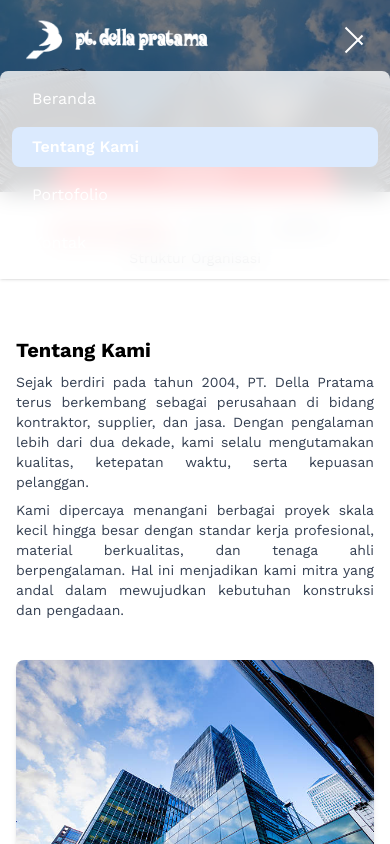
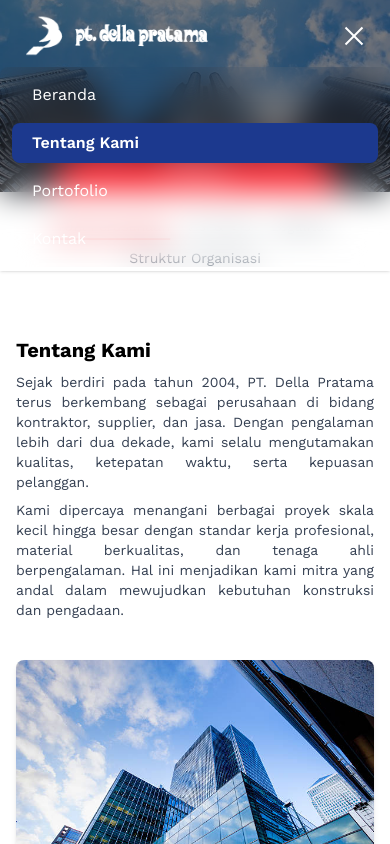
Before and after one commit to muhammadhizqilalfi/dellapratama, a Next.js app: page /about in a window 390 px wide. Both pictures are taken after a click on the button 354 px from the left and 39 px from the top of the page. Shown: the top 844 px of the page. Built offline with nearby package versions, Linux system fonts and the light colour scheme.

Commit message:
fix hamburger

```diff
--- a/app/components/Footer.tsx
+++ b/app/components/Footer.tsx
@@ -17,10 +17,7 @@ export default function Footer() {
           />
           <div className="text-gray-300 text-xs sm:text-sm md:text-base leading-relaxed">
             <p>
-              <span className="font-semibold">Alamat :</span> Jalan Cut Meutia, 2. Matang Kuli, Aceh Utara, Aceh, ID
-            </p>
-            <p>
-              <span className="font-semibold">Telp :</span> (0620) 8212 8309
+              <span className="font-semibold">Alamat :</span> Jalan Cut Meutia, 2. Matang Kuli, <br /> Aceh Utara, Aceh, ID
             </p>
           </div>
         </div>
--- a/app/components/Navbar.tsx
+++ b/app/components/Navbar.tsx
@@ -41,7 +41,7 @@ export default function Header() {
       {/* Navbar */}
       <nav
         className={`w-full shadow-sm transition-all duration-300 ${
-          shrink ? "bg-white py-1" : "bg-transparent py-2"
+          shrink ? "bg-white py-0.5" : "bg-transparent py-1"
         }`}
       >
         <div className="container mx-auto flex justify-between items-center px-4">
@@ -103,7 +103,7 @@ export default function Header() {
             <div className="relative w-6 h-6">
               <div
                 className={`absolute left-0 top-1/2 w-6 h-[2px] bg-current transform transition-all duration-500 ease-in-out ${
-                  openMenu ? "rotate-45 -translate-y-1" : "-translate-y-2"
+                  openMenu ? "rotate-45" : "-translate-y-2"
                 }`}
               />
               <div
@@ -113,7 +113,7 @@ export default function Header() {
               />
               <div
                 className={`absolute left-0 top-1/2 w-6 h-[2px] bg-current transform transition-all duration-500 ease-in-out ${
-                  openMenu ? "-rotate-45 translate-y-1" : "translate-y-2"
+                  openMenu ? "-rotate-45" : "translate-y-2"
                 }`}
               />
             </div>
@@ -125,7 +125,7 @@ export default function Header() {
           className={`md:hidden flex flex-col items-start gap-2 py-2 px-3 transition-all duration-500 ease-in-out
             ${
               openMenu
-                ? "max-h-screen opacity-100 bg-white/80 backdrop-blur-md rounded-lg"
+                ? "max-h-screen opacity-100 bg-white-900 backdrop-blur-lg rounded-lg"
                 : "max-h-0 opacity-0 overflow-hidden"
             }
           `}
@@ -138,7 +138,7 @@ export default function Header() {
                 href={item.href}
                 onClick={() => setOpenMenu(false)}
                 className={`w-full px-5 py-2 rounded-lg transition-all duration-300
-                  ${isActive ? "text-blue-900 font-semibold bg-blue-100" : ""}
+                  ${isActive ? "text-white font-semibold bg-blue-900" : ""}
                   ${
                     shrink
                       ? "text-black hover:text-blue-900 hover:bg-blue-100"
```
